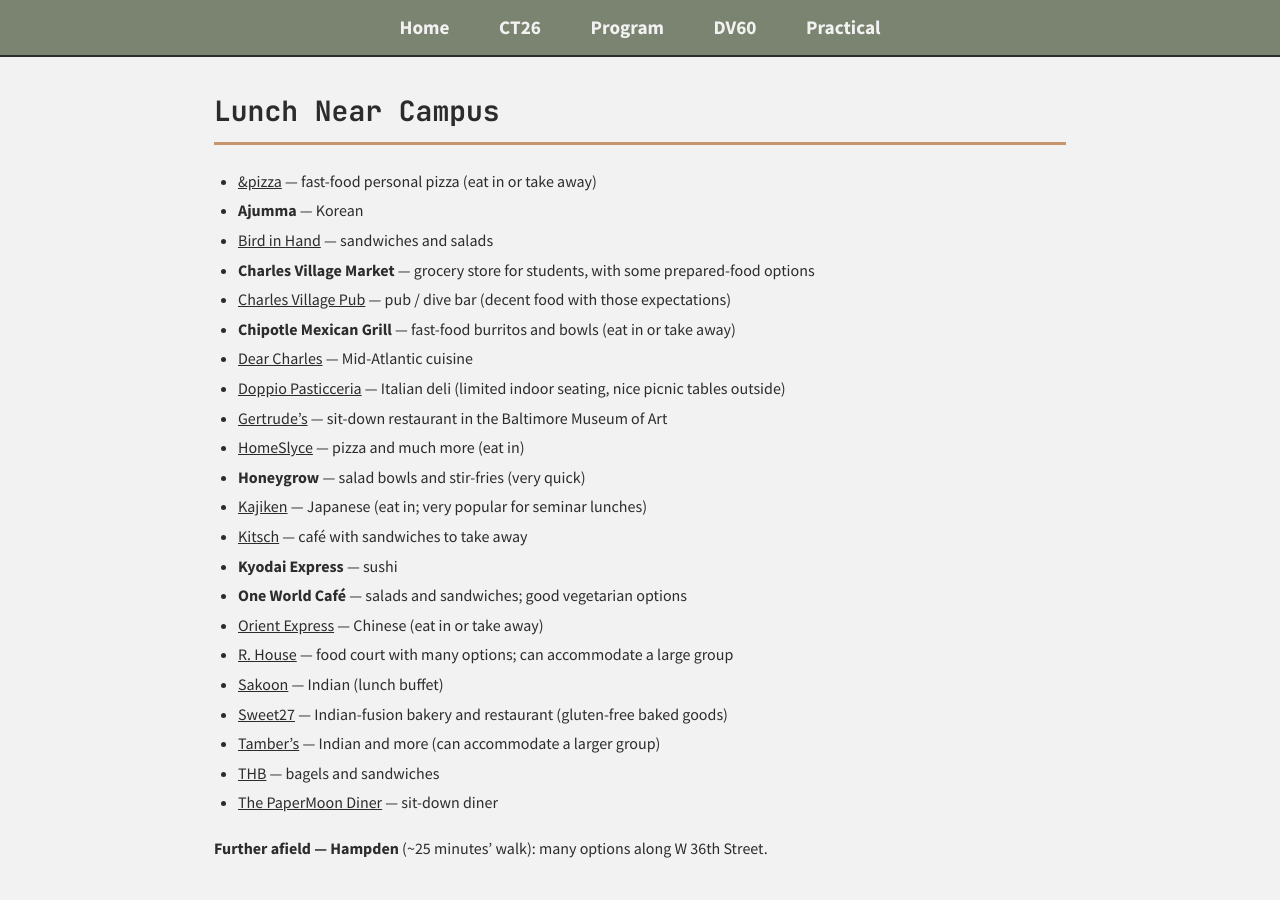
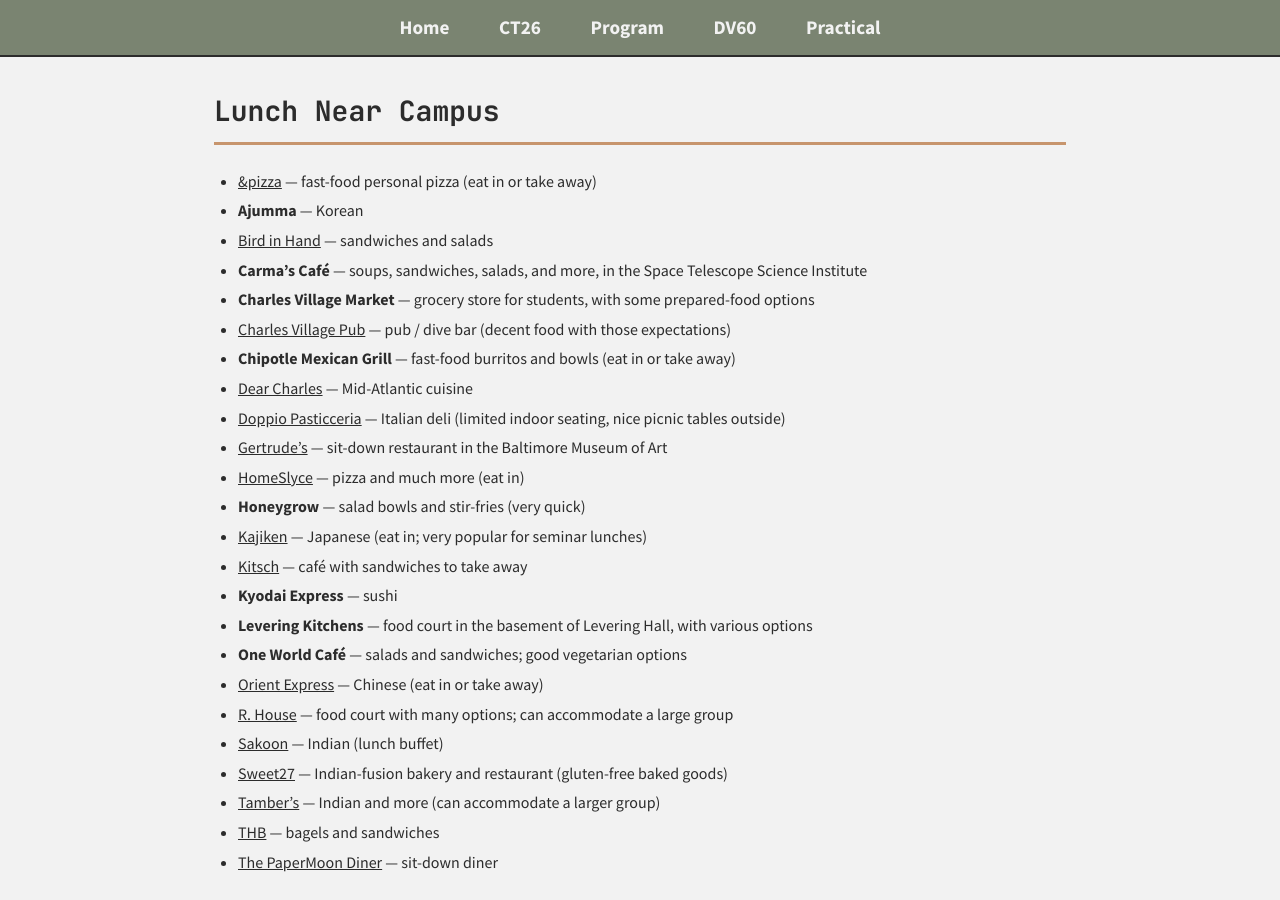
Before and after one commit to phck/ct2026, a Jekyll site: the page built from local.md, in a window 1280 px wide and 900 px high, scrolled down 460 px. Built offline with Jekyll 4.4.1, drawn with Linux system fonts in a browser that asks for light colours.

Commit message:
add two lunch spots

```diff
--- a/local.md
+++ b/local.md
@@ -17,6 +17,7 @@
 * **[&pizza](https://andpizza.com/locations/baltimore-md-charles-village/)** — fast-food personal pizza (eat in or take away)
 * **Ajumma** — Korean
 * **[Bird in Hand](https://www.birdinhandcafe.com/)** — sandwiches and salads
+* **Carma's Café** — soups, sandwiches, salads, and more, in the Space Telescope Science Institute
 * **Charles Village Market** — grocery store for students, with some prepared-food options
 * **[Charles Village Pub](https://charlesvillagepubbaltimore.com/)** — pub / dive bar (decent food with those expectations)
 * **Chipotle Mexican Grill** — fast-food burritos and bowls (eat in or take away)
@@ -28,6 +29,7 @@
 * **[Kajiken](https://www.kajiken-usa.com/)** — Japanese (eat in; very popular for seminar lunches)
 * **[Kitsch](https://www.kitsch.cafe/)** — café with sandwiches to take away
 * **Kyodai Express** — sushi
+* **Levering Kitchens** — food court in the basement of Levering Hall, with various options
 * **One World Café** — salads and sandwiches; good vegetarian options
 * **[Orient Express](https://www.orderorientexpress.com/)** — Chinese (eat in or take away)
 * **[R. House](https://r.housebaltimore.com/)** — food court with many options; can accommodate a large group
```
